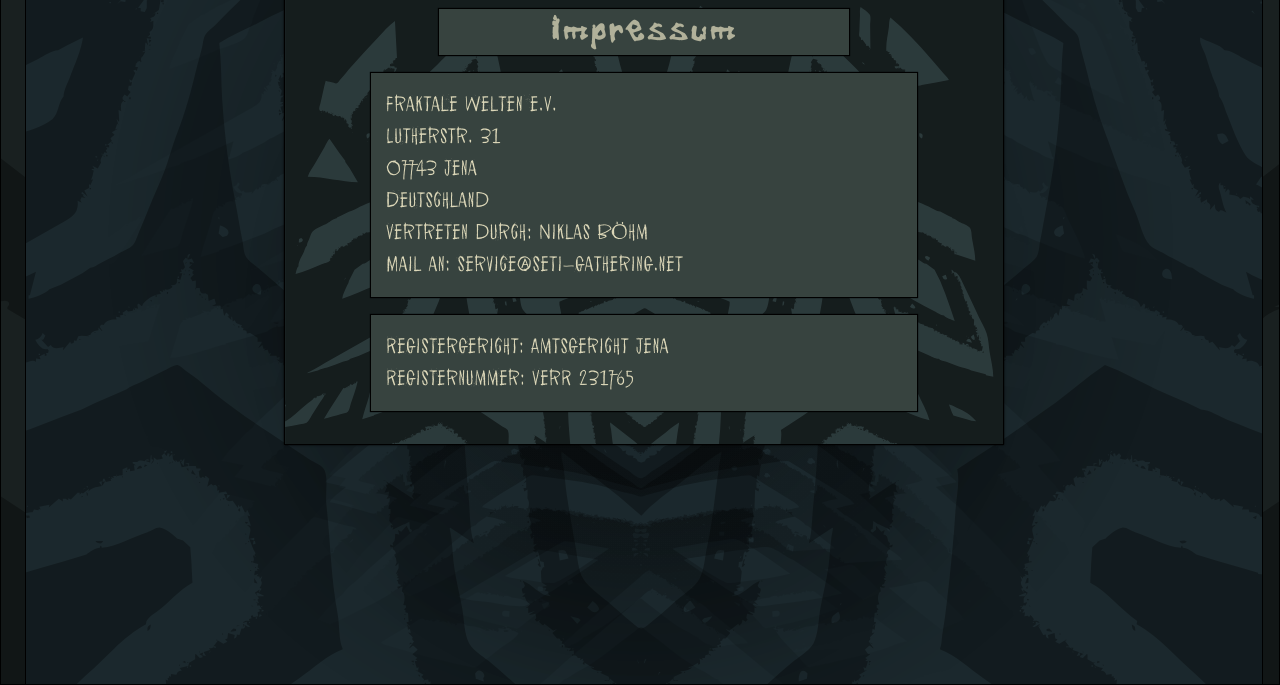
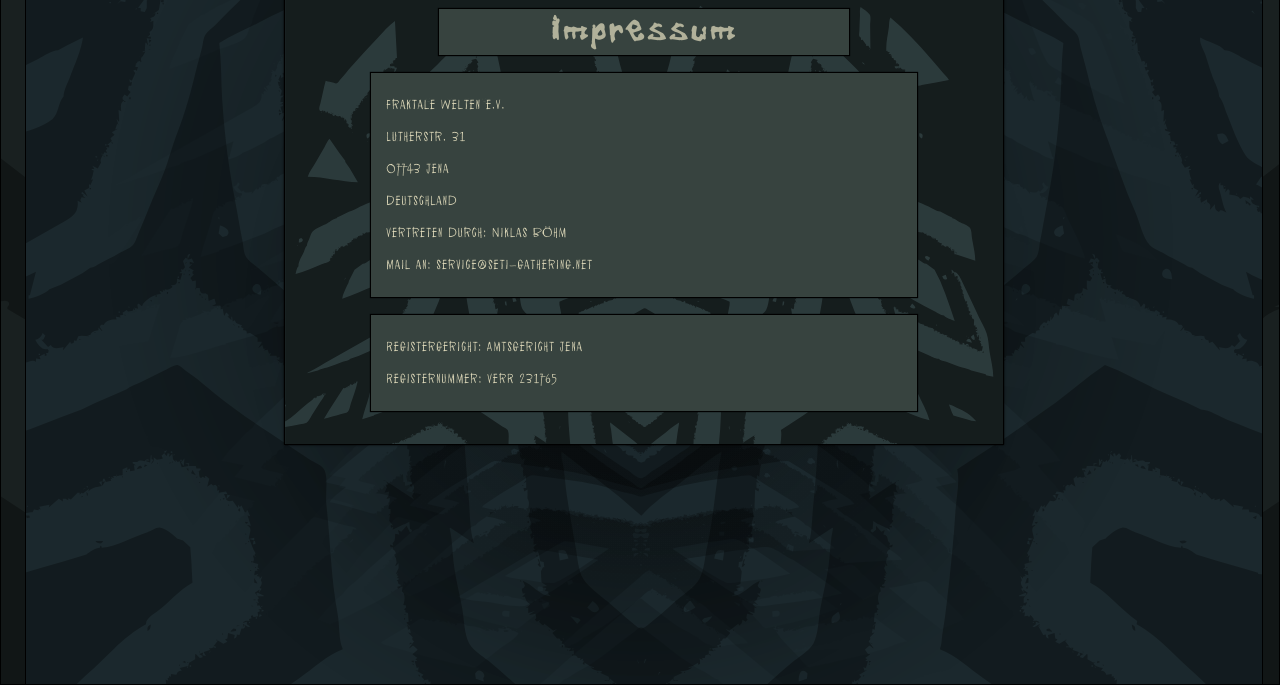
Before and after one commit to peterlusticus/seti-gathering-page-test, a plain HTML site: page seti-gathering/impressum.html in a window 1280 px wide. Shown: the part 115-800 px from the top of the page. Drawn offline with Linux system fonts and the light colour scheme.

Commit message:
style imprint 5

```diff
--- a/seti-gathering/impressum.html
+++ b/seti-gathering/impressum.html
@@ -33,7 +33,7 @@
                 <!-- ////////// ABOUT //////// -->
                 <div id="innen">
                     <h1> Impressum</h1>
-                    <p>Fraktale Welten e.V.
+                    <p class="imprint-link">Fraktale Welten e.V.
                         <br />
                         Lutherstr. 31
                         <br />
@@ -45,7 +45,7 @@
                         <br />
                         Mail an: service@seti-gathering.net
                     </p>
-                    <p>Registergericht: Amtsgericht Jena
+                    <p class="imprint-link">Registergericht: Amtsgericht Jena
                         <br />
                         Registernummer: VerR 231765
                     </p>
```
